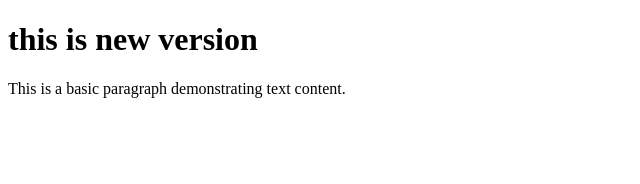
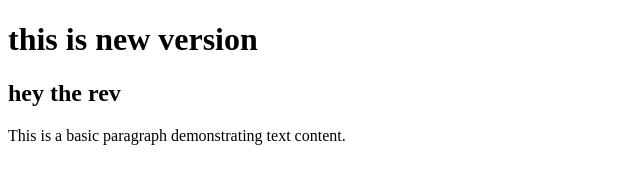
Before and after one commit to moolepavitra/myfirstrepo, a plain HTML site: page index.html in a window 1280 px wide. Shown: the whole page, without its empty margins (0-640 px from the left). Drawn offline with Linux system fonts and the light colour scheme.

Commit message:
Update index.html

```diff
--- a/index.html
+++ b/index.html
@@ -5,6 +5,7 @@
 </head>
 <body>
     <h1>this is new version</h1>
+    <h2>hey the rev</h2>
     <p>This is a basic paragraph demonstrating text content.</p>
 </body>
 </html>
```
